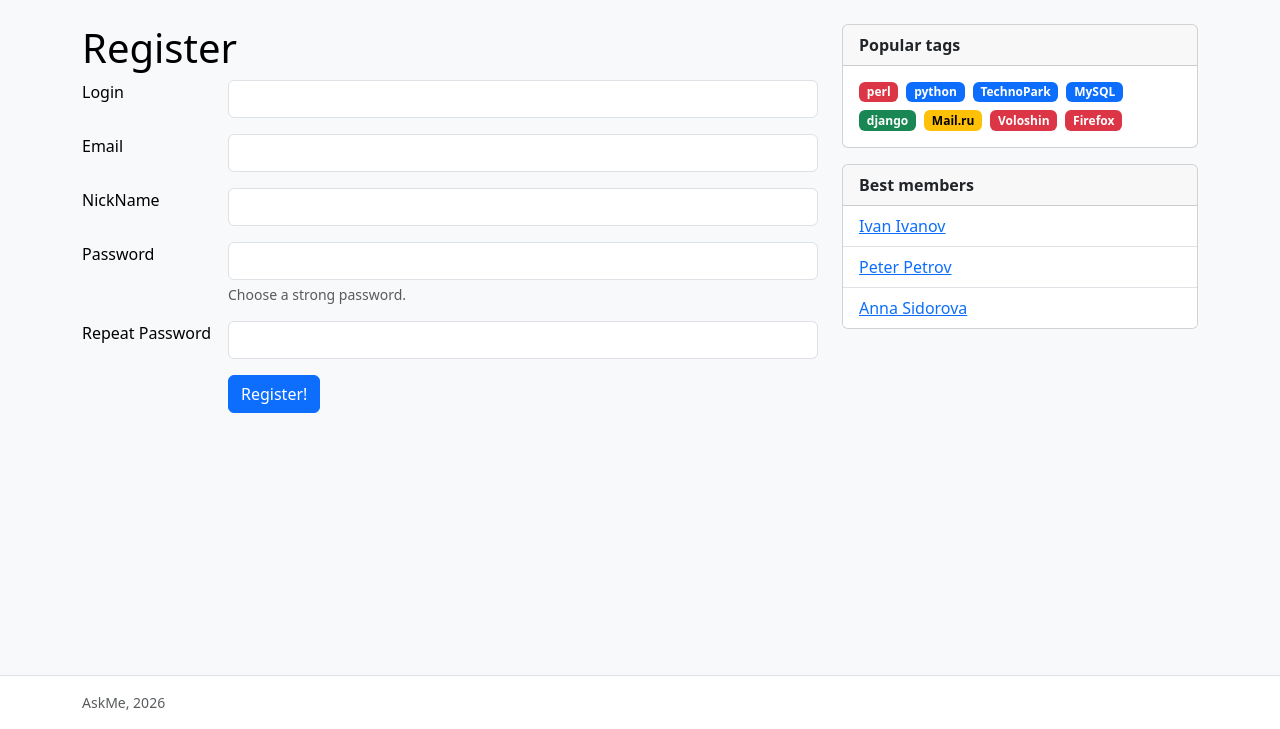
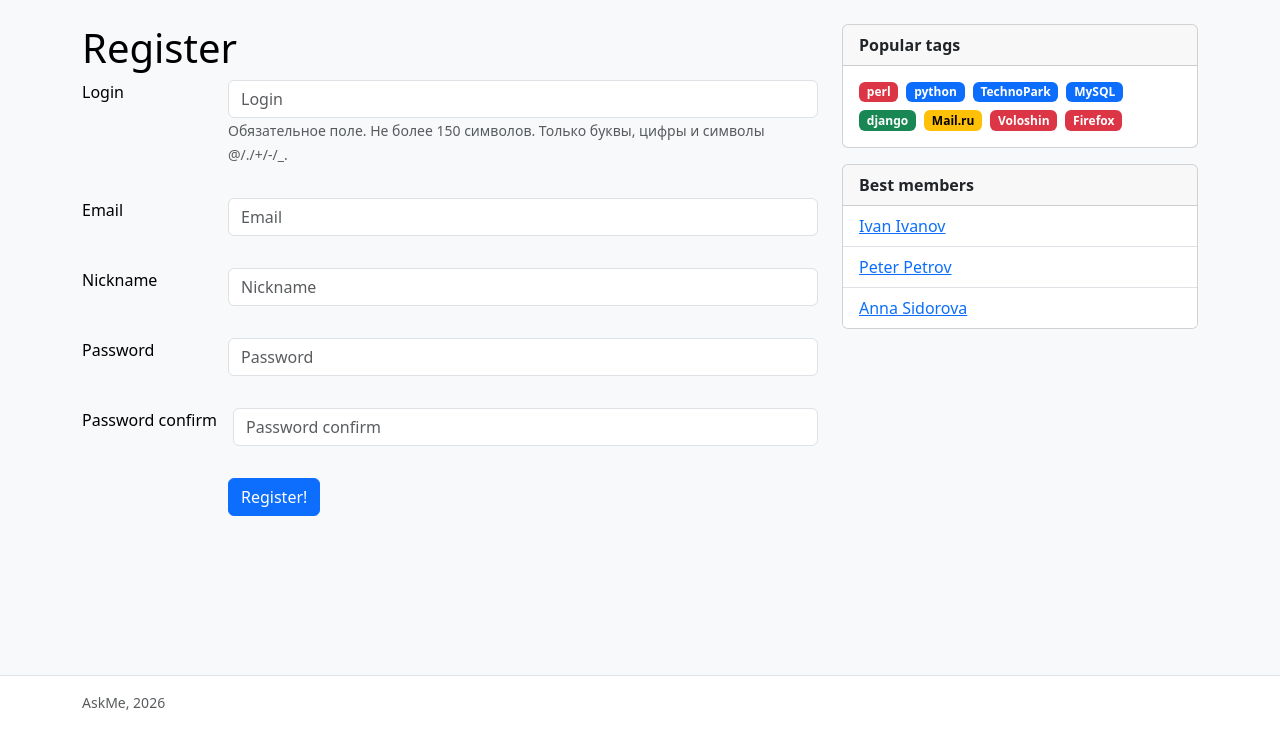
Before and after one commit to SSablin/2026-VK-EDU-Web-12-Sablin-S, a Django app: page /signup/ in a window 1280 px wide. Shown: the part 71-800 px from the top of the page. Run offline with Django 5.2, Linux system fonts and the light colour scheme; some libraries are stand-ins or nearby versions.

Commit message:
feat: implement user authentication forms and views with Bootstrap integration

```diff
--- a/application/settings.py
+++ b/application/settings.py
@@ -41,6 +41,7 @@ INSTALLED_APPS = [
     'django.contrib.sessions',
     'django.contrib.messages',
     'django.contrib.staticfiles',
+    'django_bootstrap5',
     'core',
     'questions',
 ]
--- /dev/null
+++ b/core/forms.py
@@ -0,0 +1,96 @@
+from django import forms
+from django.contrib.auth.models import User
+from django.contrib.auth.password_validation import validate_password
+from django.db import transaction
+
+from core.models import Profile
+
+
+class LoginForm(forms.Form):
+    def __init__(self, *args, **kwargs):
+        super().__init__(*args, **kwargs)
+        for field in self.fields.values():
+            field.widget.attrs.update({'class': 'form-control'})
+
+    login = forms.CharField(max_length=150, required=True)
+    password = forms.CharField(widget=forms.PasswordInput, required=True)
+
+    def clean_login(self):
+        login = self.cleaned_data.get('login')
+        if not login:
+            raise forms.ValidationError("This field is required.")
+        return login
+
+    def clean_password(self):
+        password = self.cleaned_data.get('password')
+        if not password:
+            raise forms.ValidationError("This field is required.")
+        return password
+
+
+class RegisterForm(forms.ModelForm):
+    nickname = forms.CharField(max_length=40, required=True)
+    password = forms.CharField(widget=forms.PasswordInput, required=True)
+    password_confirm = forms.CharField(widget=forms.PasswordInput, required=True)
+
+    class Meta:
+        model = User
+        fields = ['username', 'email', 'nickname', 'password']
+        labels = {
+            'username': 'Login',
+            'email': 'Email',
+            'nickname': 'NickName',
+            'password': 'Password',
+            'password_confirm': 'Repeat Password',
+        }
+
+    def clean(self):
+        cleaned_data = super().clean()
+        password = cleaned_data.get("password")
+        password_confirm = cleaned_data.get("password_confirm")
+
+        if password and password_confirm and password != password_confirm:
+            self.add_error('password_confirm', "Passwords do not match!")
+        return cleaned_data
+
+    def save(self, commit=True):
+        data = self.cleaned_data.copy()
+        nickname = data.pop('nickname')
+        data.pop('password_confirm')
+
+        if not commit:
+            user = User(**data)
+            user.set_password(data['password'])
+            return user
+
+        data.pop('password')
+        with transaction.atomic():
+            user = User.objects.create_user(
+                password=self.cleaned_data['password'],
+                **data,
+            )
+            Profile.objects.create(user=user, nickname=nickname)
+        return user
+
+    def clean_password(self):
+        password = self.cleaned_data.get('password')
+        if not password:
+            raise forms.ValidationError("This field is required.")
+        user = User(
+            username=self.data.get('username'),
+            email=self.data.get('email'),
+        )
+        validate_password(password, user=user)
+        return password
+
+    def clean_username(self):
+        username = self.cleaned_data.get('username')
+        if not username:
+            raise forms.ValidationError("This field is required.")
+        return username
+
+    def clean_email(self):
+        email = self.cleaned_data.get('email')
+        if not email:
+            raise forms.ValidationError("This field is required.")
+        return email
--- a/core/templates/core/signup.html
+++ b/core/templates/core/signup.html
@@ -1,48 +1,25 @@
 {% extends 'base.html' %}
+{% load django_bootstrap5 %}
 {% block title %}AskMe — register{% endblock %}
 {% block content %}
     <div class="d-flex gap-3">
         <h1>Register</h1>
     </div>
 
-<form action="#" method="post" novalidate>
-    <div class="d-flex gap-3 mb-3">
-        <label for="login" class="text-nowrap form-label-col">Login</label>
+    <form action="{% url 'signup' %}" method="post" novalidate>
+        {% csrf_token %}
+
+        {% for field in form %}
+            <div class="d-flex align-items-start gap-3 mb-3">
+                <label for="{{ field.id_for_label }}" class="text-nowrap form-label-col">
+                    {{ field.label }}
+                </label>
+
                 <div class="flex-grow-1">
-            <input id="login" name="login" class="form-control" required>
+                    {% bootstrap_field field show_label=False placeholder="" %}
                 </div>
             </div>
-
-    <div class="d-flex gap-3 mb-3">
-        <label for="email" class="text-nowrap form-label-col">Email</label>
-        <div class="flex-grow-1">
-            <input id="email" name="email" class="form-control" type="email" required>
-        </div>
-    </div>
-
-    <div class="d-flex gap-3 mb-3">
-        <label for="nickname" class="text-nowrap form-label-col">NickName</label>
-        <div class="flex-grow-1">
-            <input id="nickname" name="nickname" class="form-control" type="text" required>
-        </div>
-    </div>
-
-    <div class="d-flex gap-3 mb-3">
-        <label for="password" class="text-nowrap form-label-col">Password</label>
-        <div class="flex-grow-1">
-            <input id="password" name="password" class="form-control" type="password" required>
-            <div class="form-text">Choose a strong password.</div>
-        </div>
-    </div>
-
-    <div class="d-flex gap-3 mb-3">
-        <label for="repeat_password" class="text-nowrap form-label-col">Repeat
-            Password</label>
-        <div class="flex-grow-1">
-            <input id="repeat_password" name="repeat_password" class="form-control" type="password"
-                   required>
-        </div>
-    </div>
+        {% endfor %}
 
         <div class="d-flex gap-3">
             <span class="form-label-col"></span>
--- a/core/views.py
+++ b/core/views.py
@@ -1,17 +1,66 @@
-from django.shortcuts import render, redirect
+from django.contrib.auth.decorators import login_required
+from django.http.response import HttpResponseRedirect
+from django.shortcuts import render
+from django.contrib import auth
+from django.urls import reverse
+from django.utils.http import url_has_allowed_host_and_scheme
+
+from core.forms import LoginForm, RegisterForm
 
 
 def login_view(request):
-    return render(request, 'core/login.html', {"logined": False})
+    next_url = request.POST.get('next') or request.GET.get('next')
+
+    if request.method == 'POST':
+        form = LoginForm(request.POST)
+        if form.is_valid():
+            login = form.cleaned_data['login']
+            password = form.cleaned_data['password']
+            user = auth.authenticate(username=login, password=password)
+            if user is not None:
+                auth.login(request, user)
+                if next_url and url_has_allowed_host_and_scheme(
+                    next_url,
+                    allowed_hosts={request.get_host()},
+                    require_https=request.is_secure(),
+                ):
+                    return HttpResponseRedirect(next_url)
+                return HttpResponseRedirect(reverse('index'))
+            form.add_error(None, "Invalid login or password.")
+    else:
+        form = LoginForm()
+
+    return render(request, 'core/login.html', {"form": form, "next": next_url})
 
 
 def signup_view(request):
-    return render(request, 'core/signup.html', {"logined": False})
+    if request.method == 'POST':
+        form = RegisterForm(request.POST)
+        if form.is_valid():
+            user = form.save()
+            auth.login(request, user)
+            next_url = request.GET.get('next')
+            if next_url:
+                return HttpResponseRedirect(next_url)
+            return HttpResponseRedirect(reverse('index'))
+    else:
+        form = RegisterForm()
+
+    return render(request, 'core/signup.html', {"form": form})
 
 
+@login_required(login_url='login')
 def profile_view(request):
     return render(request, 'core/profile.html', {"logined": True})
 
 
 def logout_view(request):
-    return redirect('login');
+    auth.logout(request)
+    referer = request.META.get('HTTP_REFERER')
+    if referer and url_has_allowed_host_and_scheme(
+        referer,
+        allowed_hosts={request.get_host()},
+        require_https=request.is_secure(),
+    ):
+        return HttpResponseRedirect(referer)
+    return HttpResponseRedirect(reverse('index'))
--- a/requirements.txt
+++ b/requirements.txt
@@ -1,5 +1,6 @@
 asgiref==3.13.0
 Django==6.1.2
+django-bootstrap5==26.4
 django-debug-toolbar==8.0.0
 dotenv==0.9.9
 Faker==40.54.0
--- a/templates/includes/header.html
+++ b/templates/includes/header.html
@@ -1,16 +1,20 @@
 <header class="bg-white border-bottom py-3">
     <div class="container d-flex flex-wrap align-items-center gap-2 gap-lg-3">
         <a href="{% url 'index' %}" class="fs-4 fw-bold text-decoration-none">AskMe</a>
-        <input type="search" class="form-control flex-grow-1 header-search"
-               placeholder="Search..." aria-label="Search">
+        <input type="search" class="form-control flex-grow-1 header-search" placeholder="Search..." aria-label="Search">
+        {% if user.is_authenticated %}
         <a href="{% url 'ask' %}" class="btn btn-primary text-nowrap">ASK!</a>
+        {% else %}
+        <a href="{% url 'login' %}?next={{ request.path }}" class="btn btn-primary text-nowrap"
+            title="Войдите, чтобы задать вопрос">ASK!</a>
+        {% endif %}
 
-        {% if logined %}
-            <a href="{% url 'profile' %}" class="btn btn-outline-primary text-nowrap">profile</a>
-            <a href="{% url 'logout' %}" class="btn btn-outline-primary text-nowrap">logout</a>
+        {% if user.is_authenticated %}
+        <a href="{% url 'profile' %}" class="btn btn-outline-primary text-nowrap">profile</a>
+        <a href="{% url 'logout' %}" class="btn btn-outline-primary text-nowrap">logout</a>
         {% else %}
-            <a href="{% url 'login' %}" class="btn btn-outline-primary text-nowrap">login</a>
-            <a href="{% url 'signup' %}" class="btn btn-outline-primary text-nowrap">register</a>
+        <a href="{% url 'login' %}" class="btn btn-outline-primary text-nowrap">login</a>
+        <a href="{% url 'signup' %}" class="btn btn-outline-primary text-nowrap">register</a>
         {% endif %}
     </div>
 </header>
```
Also changed, not shown: core/templates/core/login.html (+17 -12 lines), questions/forms.py (added, +53 -0 lines), questions/templates/questions/question.html (+18 -8 lines), questions/views.py (+40 -5 lines). Lines whose indentation alone changed are shown as unchanged.
